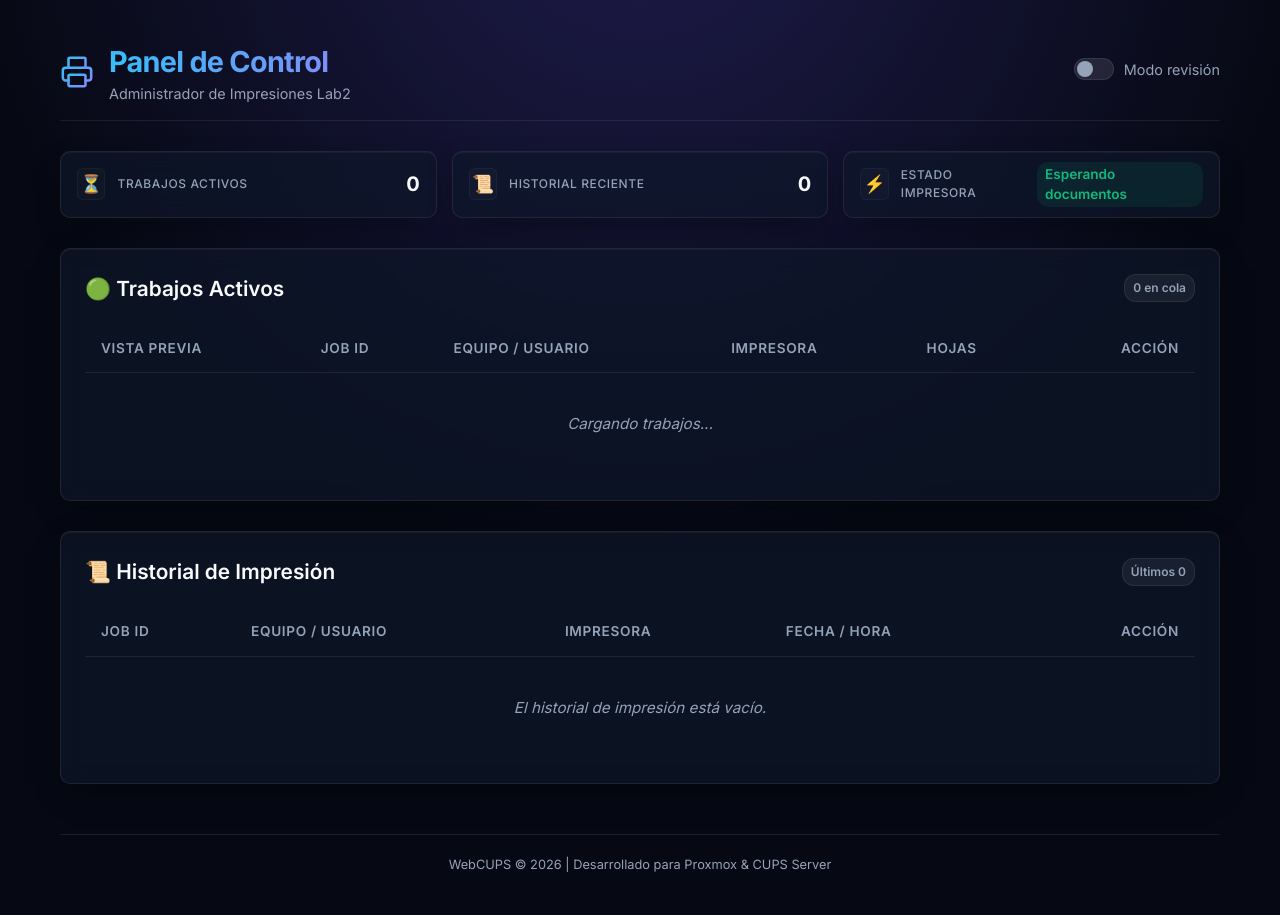
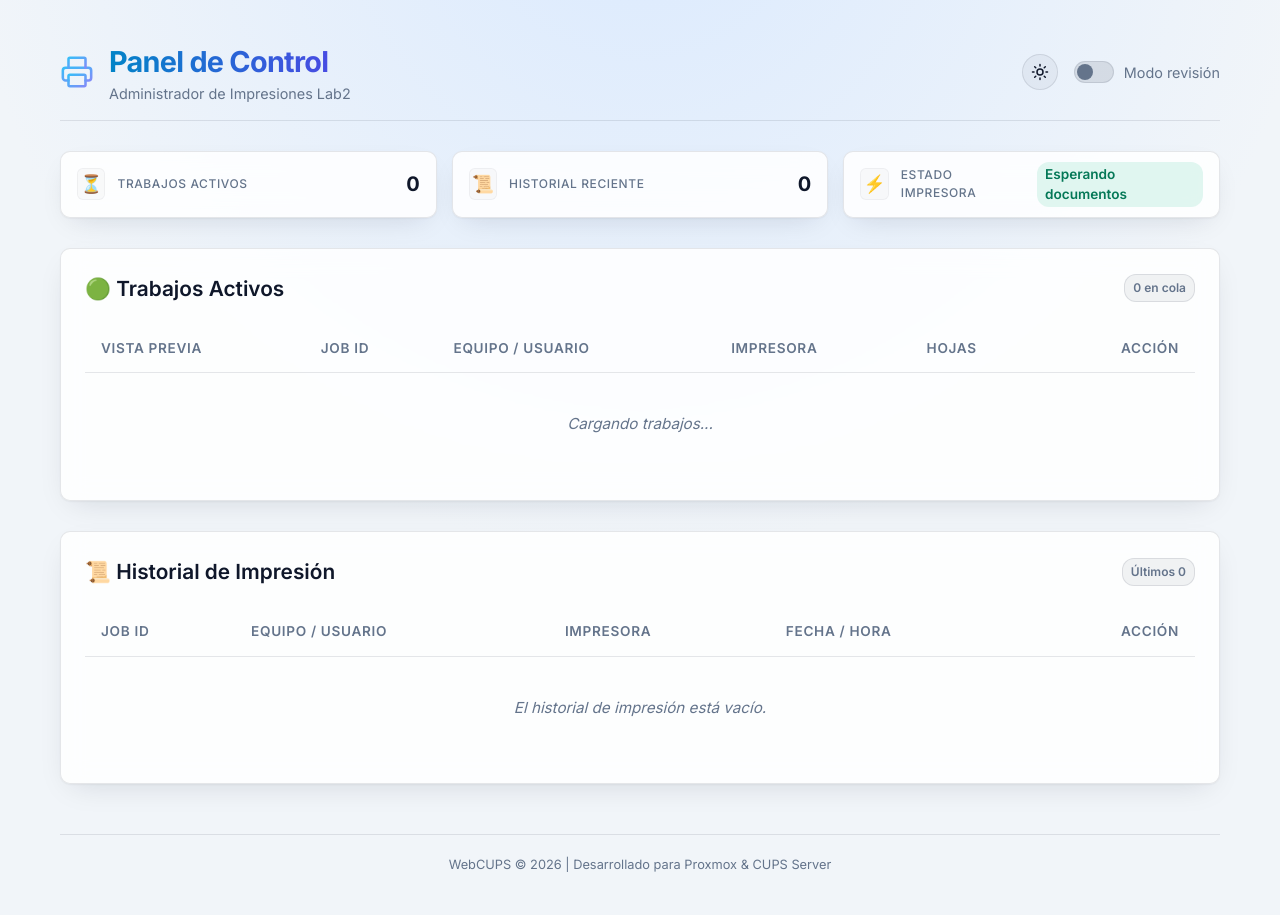
Before and after one commit to JosuhaSanhueza/webcups, a Flask app: page / in a window 1280 px wide. Run offline with Flask 3, Linux system fonts and the light colour scheme; data that the repository does not hold is empty; parts of the project's set-up code (start-up, migrations or seed data) failed here and were passed over.

Commit message:
UI: Tema claro y oscuro con botón de cambio
- Colores del CSS pasados a variables con un tema claro completo
- Sigue el tema del sistema por defecto; la elección manual se guarda en el navegador
- Script en <head> que aplica el tema antes de pintar (sin parpadeo)

Co-Authored-By: Claude Opus 5.5 <noreply@anthropic.com>

```diff
--- a/static/css/style.css
+++ b/static/css/style.css
@@ -18,6 +18,23 @@
     --color-warn: #f59e0b;
     --color-info: #0ea5e9;
 
+    --title-gradient: linear-gradient(to right, #38bdf8, #818cf8);
+    --accent-text: #38bdf8;
+    --accent-soft: rgba(56, 189, 248, 0.1);
+    --accent-border: rgba(56, 189, 248, 0.2);
+    --accent-shadow: 0 8px 25px -8px rgba(56, 189, 248, 0.1);
+    --success-soft: rgba(16, 185, 129, 0.12);
+    --success-border: rgba(16, 185, 129, 0.35);
+    --warn-soft: rgba(245, 158, 11, 0.1);
+    --danger-soft: rgba(239, 68, 68, 0.1);
+    --danger-border: rgba(239, 68, 68, 0.2);
+    --tint-1: rgba(255, 255, 255, 0.025);
+    --tint-2: rgba(255, 255, 255, 0.05);
+    --tint-3: rgba(255, 255, 255, 0.06);
+    --tint-4: rgba(255, 255, 255, 0.1);
+    --overlay: rgba(3, 7, 18, 0.8);
+    color-scheme: dark;
+
     --font-sans: 'Inter', system-ui, -apple-system, BlinkMacSystemFont, "Segoe UI", Roboto, sans-serif;
     --shadow-premium: 0 10px 30px -10px rgba(0, 0, 0, 0.5), 0 1px 1px 0 rgba(255, 255, 255, 0.05) inset;
     --radius-lg: 16px;
@@ -27,6 +44,81 @@
     --transition-fast: 0.2s cubic-bezier(0.4, 0, 0.2, 1);
     --transition-normal: 0.3s cubic-bezier(0.4, 0, 0.2, 1);
 }
+
+/* Tema claro (se activa con data-theme="light" en <html>) */
+:root[data-theme="light"] {
+    --bg-main: #f1f5f9;
+    --bg-glow: radial-gradient(circle at 50% -20%, #dbeafe 0%, #f1f5f9 70%);
+    --bg-card: rgba(255, 255, 255, 0.85);
+    --bg-card-hover: #f8fafc;
+    --border-color: rgba(15, 23, 42, 0.1);
+    --border-glow: rgba(14, 165, 233, 0.35);
+
+    --text-main: #0f172a;
+    --text-muted: #64748b;
+    --text-cyan: #0e7490;
+
+    --color-primary: #2563eb;
+    --color-primary-hover: #1d4ed8;
+    --color-danger: #dc2626;
+    --color-danger-hover: #ef4444;
+    --color-success: #047857;
+    --color-warn: #b45309;
+    --color-info: #0284c7;
+
+    --title-gradient: linear-gradient(to right, #0284c7, #4f46e5);
+    --accent-text: #0369a1;
+    --accent-soft: rgba(14, 165, 233, 0.1);
+    --accent-border: rgba(14, 165, 233, 0.3);
+    --accent-shadow: 0 8px 25px -8px rgba(14, 165, 233, 0.2);
+    --success-soft: rgba(16, 185, 129, 0.12);
+    --success-border: rgba(5, 150, 105, 0.4);
+    --warn-soft: rgba(245, 158, 11, 0.15);
+    --danger-soft: rgba(239, 68, 68, 0.08);
+    --danger-border: rgba(220, 38, 38, 0.25);
+    --tint-1: rgba(15, 23, 42, 0.02);
+    --tint-2: rgba(15, 23, 42, 0.04);
+    --tint-3: rgba(15, 23, 42, 0.05);
+    --tint-4: rgba(15, 23, 42, 0.1);
+    --overlay: rgba(15, 23, 42, 0.45);
+    --shadow-premium: 0 10px 30px -12px rgba(15, 23, 42, 0.15), 0 1px 2px 0 rgba(15, 23, 42, 0.05);
+    color-scheme: light;
+}
+
+/* Botón de tema */
+.header-actions {
+    display: flex;
+    align-items: center;
+    gap: 16px;
+}
+
+.theme-toggle {
+    width: 36px;
+    height: 36px;
+    border-radius: 50%;
+    border: 1px solid var(--border-color);
+    background: var(--tint-2);
+    color: var(--text-main);
+    cursor: pointer;
+    display: inline-flex;
+    align-items: center;
+    justify-content: center;
+    transition: var(--transition-fast);
+}
+
+.theme-toggle:hover {
+    background: var(--tint-4);
+    border-color: var(--border-glow);
+}
+
+.theme-toggle svg {
+    width: 18px;
+    height: 18px;
+}
+
+.theme-toggle .icon-sun { display: none; }
+:root[data-theme="light"] .theme-toggle .icon-sun { display: block; }
+:root[data-theme="light"] .theme-toggle .icon-moon { display: none; }
 
 * {
     box-sizing: border-box;
@@ -84,7 +177,7 @@ body {
     font-size: 1.8rem;
     font-weight: 700;
     letter-spacing: -0.025em;
-    background: linear-gradient(to right, #38bdf8, #818cf8);
+    background: var(--title-gradient);
     -webkit-background-clip: text;
     -webkit-text-fill-color: transparent;
 }
@@ -131,14 +224,14 @@ body {
 
 .card-icon {
     font-size: 1.1rem;
-    background: rgba(255, 255, 255, 0.02);
+    background: var(--tint-1);
     width: 32px;
     height: 32px;
     display: flex;
     align-items: center;
     justify-content: center;
     border-radius: var(--radius-sm);
-    border: 1px solid rgba(255, 255, 255, 0.04);
+    border: 1px solid var(--tint-2);
 }
 
 .card-content {
@@ -176,12 +269,12 @@ body {
 
 .status-indicator.ok {
     color: var(--color-success);
-    background: rgba(16, 185, 129, 0.1);
+    background: var(--success-soft);
 }
 
 .status-indicator.warn {
     color: var(--color-warn);
-    background: rgba(245, 158, 11, 0.1);
+    background: var(--warn-soft);
     position: relative;
 }
 
@@ -321,15 +414,15 @@ tbody tr:last-child td {
     font-weight: 600;
     padding: 4px 8px;
     border-radius: 12px;
-    background: rgba(255, 255, 255, 0.06);
+    background: var(--tint-3);
     color: var(--text-muted);
     border: 1px solid var(--border-color);
 }
 
 .badge-info {
-    background: rgba(14, 165, 233, 0.15);
-    color: #38bdf8;
-    border-color: rgba(14, 165, 233, 0.3);
+    background: var(--accent-soft);
+    color: var(--accent-text);
+    border-color: var(--accent-border);
 }
 
 /* Botones */
@@ -492,7 +585,7 @@ button.thumb:hover {
     width: 40px;
     height: 22px;
     border-radius: 11px;
-    background: rgba(255, 255, 255, 0.1);
+    background: var(--tint-4);
     border: 1px solid var(--border-color);
     position: relative;
     transition: var(--transition-fast);
--- a/static/js/app.js
+++ b/static/js/app.js
@@ -359,6 +359,26 @@ document.addEventListener('DOMContentLoaded', () => {
         if (e.target === previewModal) closePreview();
     });
 
+    // --- TEMA CLARO / OSCURO ---
+
+    const themeToggle = document.getElementById('theme-toggle');
+    const prefersLight = window.matchMedia('(prefers-color-scheme: light)');
+
+    themeToggle.addEventListener('click', () => {
+        const next = document.documentElement.getAttribute('data-theme') === 'light' ? 'dark' : 'light';
+        document.documentElement.setAttribute('data-theme', next);
+        try { localStorage.setItem('webcups-theme', next); } catch (e) {}
+    });
+
+    // Seguir el tema del sistema mientras el usuario no haya elegido uno
+    prefersLight.addEventListener('change', (e) => {
+        let saved = null;
+        try { saved = localStorage.getItem('webcups-theme'); } catch (err) {}
+        if (!saved) {
+            document.documentElement.setAttribute('data-theme', e.matches ? 'light' : 'dark');
+        }
+    });
+
     // --- UTILIDADES ---
 
     function escapeHtml(str) {
--- a/templates/index.html
+++ b/templates/index.html
@@ -10,6 +10,15 @@
     <link href="https://fonts.googleapis.com/css2?family=Inter:wght@300;400;500;600;700&display=swap" rel="stylesheet">
     <!-- Icono -->
     <link rel="icon" href="{{ url_for('static', filename='favicon.ico') }}">
+    <!-- Tema: aplicar antes de pintar para evitar parpadeo -->
+    <script>
+        (function () {
+            var saved = null;
+            try { saved = localStorage.getItem('webcups-theme'); } catch (e) {}
+            var light = window.matchMedia && window.matchMedia('(prefers-color-scheme: light)').matches;
+            document.documentElement.setAttribute('data-theme', saved || (light ? 'light' : 'dark'));
+        })();
+    </script>
     <!-- Estilos -->
     <link rel="stylesheet" href="{{ url_for('static', filename='css/style.css') }}">
 </head>
@@ -37,6 +46,10 @@
                 </div>
             </div>
             <div class="header-actions">
+                <button class="theme-toggle" id="theme-toggle" title="Cambiar tema claro/oscuro" aria-label="Cambiar tema claro/oscuro">
+                    <svg class="icon-moon" viewBox="0 0 24 24" fill="none" stroke="currentColor" stroke-width="2" stroke-linecap="round" stroke-linejoin="round"><path d="M21 12.79A9 9 0 1 1 11.21 3 7 7 0 0 0 21 12.79z"/></svg>
+                    <svg class="icon-sun" viewBox="0 0 24 24" fill="none" stroke="currentColor" stroke-width="2" stroke-linecap="round" stroke-linejoin="round"><circle cx="12" cy="12" r="4"/><path d="M12 2v2M12 20v2M4.93 4.93l1.41 1.41M17.66 17.66l1.41 1.41M2 12h2M20 12h2M4.93 19.07l1.41-1.41M17.66 6.34l1.41-1.41"/></svg>
+                </button>
                 <label class="review-toggle" title="Retener cada impresión hasta que sea autorizada">
                     <input type="checkbox" id="review-mode-toggle" {% if review_mode %}checked{% endif %}>
                     <span class="toggle-track"><span class="toggle-thumb"></span></span>
```
Also changed, not shown: other parts of static/css/style.css (+21 -20 lines).
